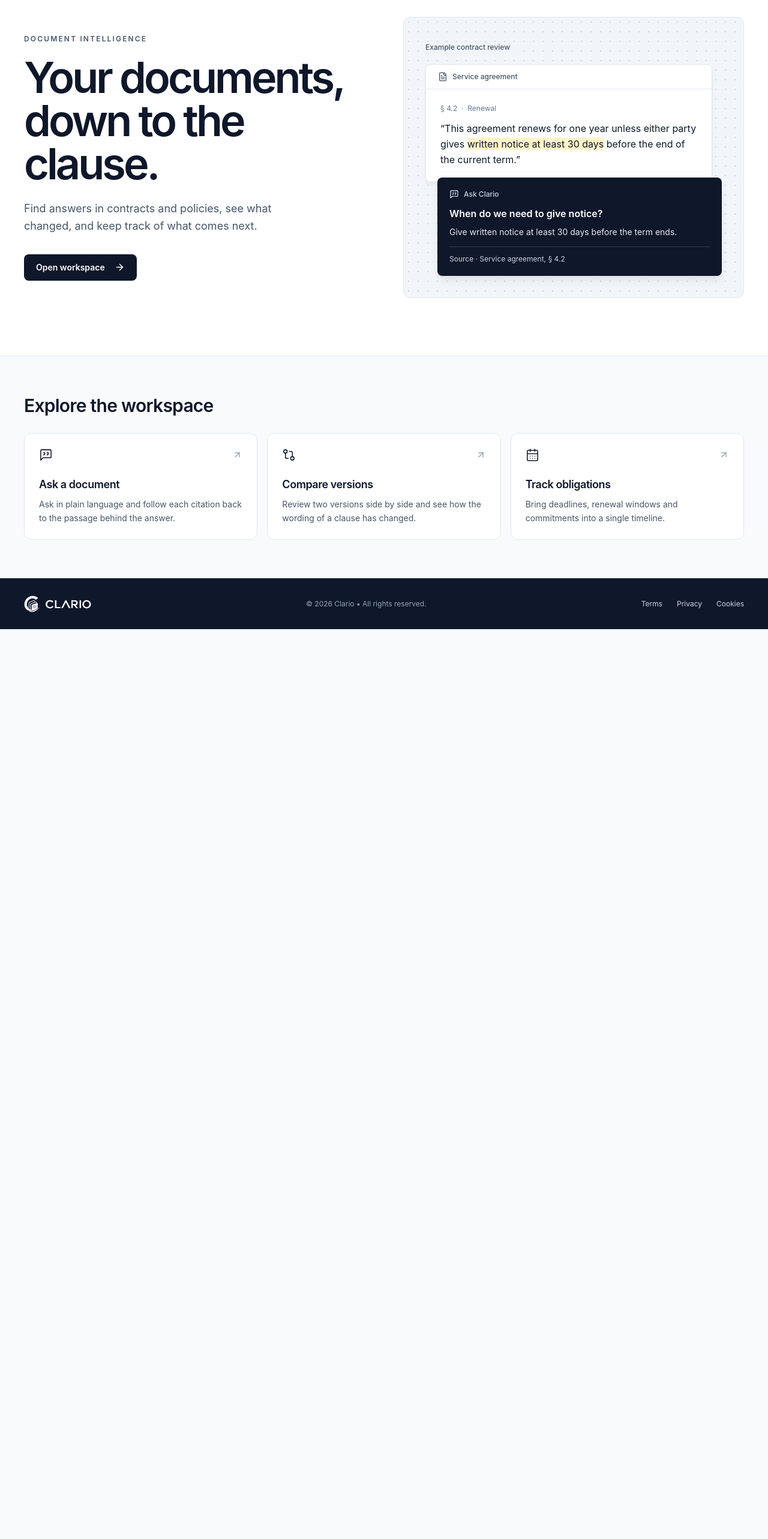
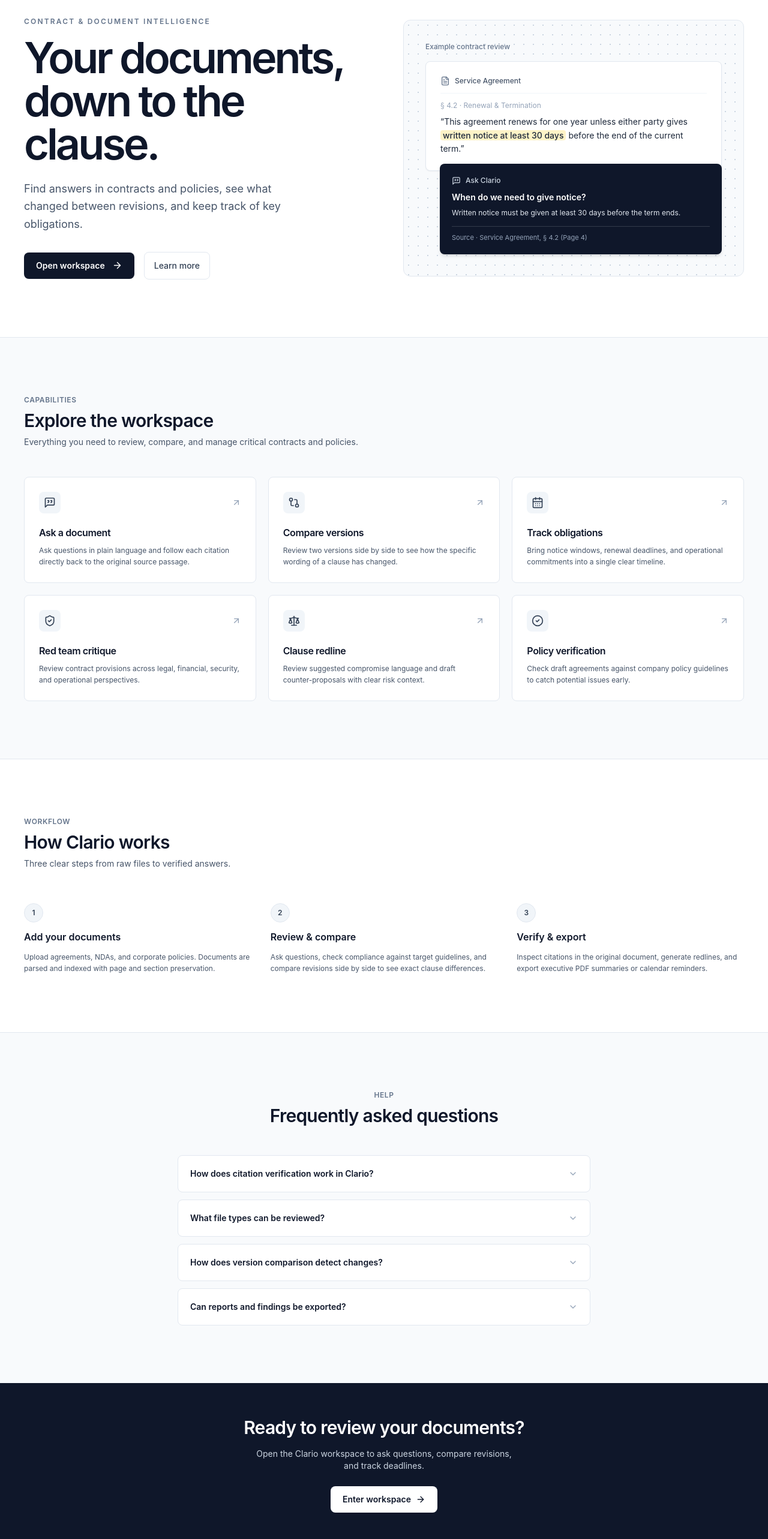
Before and after one commit to karthik558/Clario, a React (Vite) app in the folder frontend/: page /home in a window 1280 px wide. Shown: the part 140-2706 px from the top of the page at 60% size. Before the commit the page ends 1189 px from the top, so only its background shows below. Built offline with nearby package versions, Linux system fonts and the light colour scheme.

Commit message:
Clario: redesign home page with expanded workflows, FAQs, and navigation

```diff
--- a/frontend/src/pages/HomePage.tsx
+++ b/frontend/src/pages/HomePage.tsx
@@ -1,11 +1,75 @@
 import { useEffect, useState } from 'react';
-import { ArrowRight, ArrowUpRight, CalendarDays, FileText, GitCompare, MessageSquareQuote } from 'lucide-react';
+import {
+  ArrowRight,
+  ArrowUpRight,
+  CalendarDays,
+  FileText,
+  GitCompare,
+  MessageSquareQuote,
+  ShieldCheck,
+  Scale,
+  CheckCircle2,
+  BarChart3,
+  ChevronDown
+} from 'lucide-react';
 import { Link } from 'react-router-dom';
 
 const workflows = [
-  { path: '/ask', icon: MessageSquareQuote, title: 'Ask a document', detail: 'Ask in plain language and follow each citation back to the passage behind the answer.' },
-  { path: '/compare', icon: GitCompare, title: 'Compare versions', detail: 'Review two versions side by side and see how the wording of a clause has changed.' },
-  { path: '/obligations', icon: CalendarDays, title: 'Track obligations', detail: 'Bring deadlines, renewal windows and commitments into a single timeline.' },
+  {
+    path: '/ask',
+    icon: MessageSquareQuote,
+    title: 'Ask a document',
+    detail: 'Ask questions in plain language and follow each citation directly back to the original source passage.'
+  },
+  {
+    path: '/compare',
+    icon: GitCompare,
+    title: 'Compare versions',
+    detail: 'Review two versions side by side to see how the specific wording of a clause has changed.'
+  },
+  {
+    path: '/obligations',
+    icon: CalendarDays,
+    title: 'Track obligations',
+    detail: 'Bring notice windows, renewal deadlines, and operational commitments into a single clear timeline.'
+  },
+  {
+    path: '/critique',
+    icon: ShieldCheck,
+    title: 'Red team critique',
+    detail: 'Review contract provisions across legal, financial, security, and operational perspectives.'
+  },
+  {
+    path: '/negotiate',
+    icon: Scale,
+    title: 'Clause redline',
+    detail: 'Review suggested compromise language and draft counter-proposals with clear risk context.'
+  },
+  {
+    path: '/policy-checker',
+    icon: CheckCircle2,
+    title: 'Policy verification',
+    detail: 'Check draft agreements against company policy guidelines to catch potential issues early.'
+  },
+];
+
+const faqs = [
+  {
+    q: 'How does citation verification work in Clario?',
+    a: 'Every answer and finding includes a direct reference to the specific document, section, and page number. Clicking a citation opens the original document so you can verify the text yourself.'
+  },
+  {
+    q: 'What file types can be reviewed?',
+    a: 'Clario supports PDF documents, Microsoft Word (.docx), Excel spreadsheets (.xlsx, .xls), plain text (.txt), and Markdown (.md) files.'
+  },
+  {
+    q: 'How does version comparison detect changes?',
+    a: 'Comparison examines text differences at the clause level, highlighting additions, removals, and modifications so you can see changes even when formatting or paragraph order shifts.'
+  },
+  {
+    q: 'Can reports and findings be exported?',
+    a: 'Yes. You can export complete executive briefings, comparison findings, and obligation summaries as formatted PDF reports or calendar events.'
+  }
 ];
 
 export function HomePage() {
@@ -33,7 +97,7 @@ export function HomePage() {
   };
 
   return (
-    <div className="min-h-screen bg-white text-clario-text relative">
+    <div className="min-h-screen bg-white text-clario-text font-sans antialiased selection:bg-clario-navy selection:text-white">
       {/* Home Page Preloader with smooth timing and zero workspace text */}
       {showPreloader && (
         <div
@@ -53,69 +117,246 @@ export function HomePage() {
         </div>
       )}
 
+      {/* Clean, Professional Website Header */}
       <header className="bg-clario-navy text-white">
         <div className="mx-auto flex max-w-7xl items-center justify-between px-5 py-5 sm:px-10">
-          <div className="flex items-center gap-2.5 text-2xl font-semibold tracking-tight">
+          <Link to="/home" className="flex items-center gap-2.5">
             <img src="/clario.webp" alt="Clario" width="784" height="196" className="h-8 w-auto" />
-          </div>
-          <Link to="/" onClick={enterWorkspace} className="flex items-center gap-2 text-sm font-medium text-slate-200 hover:text-white">
+          </Link>
+
+          <nav className="hidden md:flex items-center gap-8 text-sm text-slate-300">
+            <a href="#features" className="hover:text-white transition-colors">Features</a>
+            <a href="#how-it-works" className="hover:text-white transition-colors">How it works</a>
+            <a href="#faq" className="hover:text-white transition-colors">FAQ</a>
+          </nav>
+
+          <Link
+            to="/"
+            onClick={enterWorkspace}
+            className="flex items-center gap-2 text-sm font-medium text-slate-200 hover:text-white transition-colors"
+          >
             Workspace <ArrowUpRight aria-hidden="true" size={16} />
           </Link>
         </div>
       </header>
+
       <main>
-        <section className="mx-auto grid max-w-7xl items-center gap-12 px-5 py-14 sm:px-10 lg:grid-cols-2 lg:gap-16 lg:py-24">
+        {/* Hero Section */}
+        <section className="mx-auto grid max-w-7xl items-center gap-12 px-5 py-16 sm:px-10 lg:grid-cols-2 lg:gap-16 lg:py-24">
           <div>
-            <p className="mb-5 text-xs font-semibold uppercase tracking-[.18em] text-slate-600">Document intelligence</p>
-            <h1 className="max-w-xl text-5xl font-semibold leading-[1.05] tracking-[-.055em] sm:text-6xl xl:text-7xl">Your documents,<br />down to the clause.</h1>
-            <p className="mt-6 max-w-md text-lg leading-relaxed text-slate-600">Find answers in contracts and policies, see what changed, and keep track of what comes next.</p>
-            <Link to="/" onClick={enterWorkspace} className="mt-8 inline-flex items-center gap-4 rounded-md bg-clario-navy px-5 py-3 text-sm font-semibold text-white hover:bg-clario-navy-light">
-              Open workspace <ArrowRight aria-hidden="true" size={17} />
-            </Link>
+            <p className="mb-4 text-xs font-semibold uppercase tracking-[.18em] text-slate-500">
+              Contract & Document Intelligence
+            </p>
+            <h1 className="max-w-xl text-5xl font-semibold leading-[1.05] tracking-[-.055em] sm:text-6xl xl:text-7xl text-slate-900">
+              Your documents,<br />down to the clause.
+            </h1>
+            <p className="mt-6 max-w-md text-lg leading-relaxed text-slate-600">
+              Find answers in contracts and policies, see what changed between revisions, and keep track of key obligations.
+            </p>
+            <div className="mt-8 flex items-center gap-4">
+              <Link
+                to="/"
+                onClick={enterWorkspace}
+                className="inline-flex items-center gap-3 rounded-md bg-clario-navy px-5 py-3 text-sm font-semibold text-white hover:bg-slate-800 transition-colors"
+              >
+                Open workspace <ArrowRight aria-hidden="true" size={17} />
+              </Link>
+              <a
+                href="#features"
+                className="inline-flex items-center gap-2 rounded-md border border-slate-200 px-4 py-3 text-sm font-medium text-slate-700 hover:border-slate-300 hover:text-slate-900 transition-colors"
+              >
+                Learn more
+              </a>
+            </div>
           </div>
-          <figure className="rounded-clario border border-slate-200 bg-slate-100 p-5 sm:p-9" style={{ backgroundImage: 'radial-gradient(#cbd5e1 1px, transparent 1px)', backgroundSize: '16px 16px' }}>
-            <figcaption className="mb-5 inline-block bg-slate-100 pr-2 text-xs font-medium text-slate-600">Example contract review</figcaption>
-            <div className="mr-4 rounded-md border border-slate-200 bg-white shadow-card">
-              <div className="flex items-center gap-2 border-b border-slate-200 px-5 py-3 text-xs font-medium text-slate-600">
-                <FileText size={16} aria-hidden="true" /> Service agreement
+
+          {/* Clean Contract Review Card */}
+          <figure
+            className="rounded-xl border border-slate-200 bg-slate-50 p-6 sm:p-9"
+            style={{ backgroundImage: 'radial-gradient(#cbd5e1 1px, transparent 1px)', backgroundSize: '16px 16px' }}
+          >
+            <figcaption className="mb-4 text-xs font-medium text-slate-500">
+              Example contract review
+            </figcaption>
+
+            <div className="rounded-lg border border-slate-200 bg-white p-5 sm:p-6 shadow-sm">
+              <div className="flex items-center gap-2 pb-3 mb-3 border-b border-slate-100 text-xs font-medium text-slate-600">
+                <FileText size={16} className="text-slate-500" />
+                <span>Service Agreement</span>
               </div>
-              <div className="p-5 sm:p-6">
-                <p className="mb-3 text-xs text-slate-500">§ 4.2 &nbsp;·&nbsp; Renewal</p>
-                <blockquote className="text-base leading-relaxed">“This agreement renews for one year unless either party gives <mark className="bg-amber-100 text-inherit">written notice at least 30 days</mark> before the end of the current term.”</blockquote>
+              <p className="mb-2 text-xs text-slate-400">§ 4.2 · Renewal & Termination</p>
+              <blockquote className="text-sm leading-relaxed text-slate-800">
+                “This agreement renews for one year unless either party gives <mark className="bg-amber-100 text-inherit px-1 rounded font-medium">written notice at least 30 days</mark> before the end of the current term.”
+              </blockquote>
+            </div>
+
+            <div className="relative -mt-3 ml-6 rounded-lg bg-clario-navy p-5 text-white shadow-md">
+              <div className="flex items-center gap-2 text-xs font-medium text-slate-300">
+                <MessageSquareQuote size={15} />
+                <span>Ask Clario</span>
               </div>
-            </div>
-            <div className="relative -mt-2 ml-5 rounded-md bg-clario-navy p-5 text-white shadow-elevated">
-              <div className="flex items-center gap-2 text-xs font-medium text-slate-300"><MessageSquareQuote size={16} aria-hidden="true" /> Ask Clario</div>
-              <p className="mt-3 font-semibold">When do we need to give notice?</p>
-              <p className="mt-2 text-sm leading-relaxed text-slate-200">Give written notice at least 30 days before the term ends.</p>
-              <p className="mt-3 border-t border-white/15 pt-3 text-xs text-slate-300">Source · Service agreement, § 4.2</p>
+              <p className="mt-2.5 text-sm font-semibold text-white">
+                When do we need to give notice?
+              </p>
+              <p className="mt-1.5 text-xs leading-relaxed text-slate-200">
+                Written notice must be given at least 30 days before the term ends.
+              </p>
+              <p className="mt-3 border-t border-white/15 pt-2.5 text-[11px] text-slate-400">
+                Source · Service Agreement, § 4.2 (Page 4)
+              </p>
             </div>
           </figure>
         </section>
-        <section className="border-t border-clario-border bg-slate-50">
-          <div className="mx-auto max-w-7xl px-5 py-12 sm:px-10 lg:py-16">
-            <h2 className="text-3xl font-semibold tracking-tight">Explore the workspace</h2>
-            <div className="mt-7 grid gap-4 md:grid-cols-3">
+
+        {/* Core Capabilities Section */}
+        <section id="features" className="border-t border-slate-200 bg-slate-50 py-16 sm:py-24">
+          <div className="mx-auto max-w-7xl px-5 sm:px-10">
+            <div className="max-w-xl mb-12">
+              <p className="text-xs font-semibold uppercase tracking-wider text-slate-500 mb-2">Capabilities</p>
+              <h2 className="text-3xl font-semibold tracking-tight text-slate-900">
+                Explore the workspace
+              </h2>
+              <p className="mt-2 text-sm text-slate-600">
+                Everything you need to review, compare, and manage critical contracts and policies.
+              </p>
+            </div>
+
+            <div className="grid gap-5 sm:grid-cols-2 lg:grid-cols-3">
               {workflows.map(({ path, icon: Icon, title, detail }) => (
-                <Link key={path} to={path} onClick={enterWorkspace} className="group rounded-clario border border-clario-border bg-white p-6 transition-colors hover:border-slate-400">
-                  <div className="flex items-center justify-between"><Icon aria-hidden="true" size={23} strokeWidth={1.6} /><ArrowUpRight aria-hidden="true" size={17} className="text-slate-400 group-hover:text-slate-900" /></div>
-                  <h3 className="mt-6 text-lg font-semibold tracking-tight">{title}</h3>
-                  <p className="mt-2 text-sm leading-relaxed text-slate-600">{detail}</p>
+                <Link
+                  key={path}
+                  to={path}
+                  onClick={enterWorkspace}
+                  className="group rounded-lg border border-slate-200 bg-white p-6 transition-all hover:border-slate-300 hover:shadow-sm"
+                >
+                  <div className="flex items-center justify-between">
+                    <div className="p-2 rounded-md bg-slate-100 text-slate-700 group-hover:bg-clario-navy group-hover:text-white transition-colors">
+                      <Icon size={20} />
+                    </div>
+                    <ArrowUpRight size={16} className="text-slate-400 group-hover:text-slate-900 transition-colors" />
+                  </div>
+                  <h3 className="mt-5 text-base font-semibold tracking-tight text-slate-900 group-hover:text-clario-navy transition-colors">
+                    {title}
+                  </h3>
+                  <p className="mt-2 text-xs leading-relaxed text-slate-600">
+                    {detail}
+                  </p>
                 </Link>
               ))}
             </div>
           </div>
         </section>
+
+        {/* How It Works Section */}
+        <section id="how-it-works" className="py-16 sm:py-24 bg-white border-t border-slate-200">
+          <div className="mx-auto max-w-7xl px-5 sm:px-10">
+            <div className="max-w-xl mb-14">
+              <p className="text-xs font-semibold uppercase tracking-wider text-slate-500 mb-2">Workflow</p>
+              <h2 className="text-3xl font-semibold tracking-tight text-slate-900">
+                How Clario works
+              </h2>
+              <p className="mt-2 text-sm text-slate-600">
+                Three clear steps from raw files to verified answers.
+              </p>
+            </div>
+
+            <div className="grid gap-8 md:grid-cols-3">
+              <div className="space-y-3">
+                <div className="w-8 h-8 rounded-full bg-slate-100 text-slate-700 flex items-center justify-center font-semibold text-xs border border-slate-200">
+                  1
+                </div>
+                <h3 className="text-base font-semibold text-slate-900">Add your documents</h3>
+                <p className="text-xs leading-relaxed text-slate-600">
+                  Upload agreements, NDAs, and corporate policies. Documents are parsed and indexed with page and section preservation.
+                </p>
+              </div>
+
+              <div className="space-y-3">
+                <div className="w-8 h-8 rounded-full bg-slate-100 text-slate-700 flex items-center justify-center font-semibold text-xs border border-slate-200">
+                  2
+                </div>
+                <h3 className="text-base font-semibold text-slate-900">Review & compare</h3>
+                <p className="text-xs leading-relaxed text-slate-600">
+                  Ask questions, check compliance against target guidelines, and compare revisions side by side to see exact clause differences.
+                </p>
+              </div>
+
+              <div className="space-y-3">
+                <div className="w-8 h-8 rounded-full bg-slate-100 text-slate-700 flex items-center justify-center font-semibold text-xs border border-slate-200">
+                  3
+                </div>
+                <h3 className="text-base font-semibold text-slate-900">Verify & export</h3>
+                <p className="text-xs leading-relaxed text-slate-600">
+                  Inspect citations in the original document, generate redlines, and export executive PDF summaries or calendar reminders.
+                </p>
+              </div>
+            </div>
+          </div>
+        </section>
+
+        {/* FAQ Section */}
+        <section id="faq" className="border-t border-slate-200 bg-slate-50 py-16 sm:py-24">
+          <div className="mx-auto max-w-3xl px-5 sm:px-10">
+            <div className="text-center mb-12">
+              <p className="text-xs font-semibold uppercase tracking-wider text-slate-500 mb-2">Help</p>
+              <h2 className="text-3xl font-semibold tracking-tight text-slate-900">
+                Frequently asked questions
+              </h2>
+            </div>
+
+            <div className="space-y-3">
+              {faqs.map((faq, idx) => (
+                <details
+                  key={idx}
+                  className="group rounded-lg border border-slate-200 bg-white p-5 transition-colors [&_summary::-webkit-details-marker]:hidden"
+                >
+                  <summary className="flex cursor-pointer items-center justify-between text-sm font-semibold text-slate-900">
+                    <span>{faq.q}</span>
+                    <ChevronDown size={16} className="text-slate-400 transition-transform group-open:rotate-180 shrink-0 ml-4" />
+                  </summary>
+                  <p className="mt-3 text-xs leading-relaxed text-slate-600 border-t border-slate-100 pt-3">
+                    {faq.a}
+                  </p>
+                </details>
+              ))}
+            </div>
+          </div>
+        </section>
+
+        {/* Simple Call to Action Banner */}
+        <section className="bg-clario-navy text-white py-14 px-5 sm:px-10">
+          <div className="mx-auto max-w-4xl text-center space-y-4">
+            <h2 className="text-2xl sm:text-3xl font-semibold tracking-tight">
+              Ready to review your documents?
+            </h2>
+            <p className="text-sm text-slate-300 max-w-md mx-auto">
+              Open the Clario workspace to ask questions, compare revisions, and track deadlines.
+            </p>
+            <div className="pt-2">
+              <Link
+                to="/"
+                onClick={enterWorkspace}
+                className="inline-flex items-center gap-2 rounded-md bg-white px-5 py-3 text-sm font-semibold text-slate-900 hover:bg-slate-100 transition-colors"
+              >
+                Enter workspace <ArrowRight size={16} />
+              </Link>
+            </div>
+          </div>
+        </section>
       </main>
-      <footer className="bg-clario-navy border-t border-white/10">
-        <div className="mx-auto flex max-w-7xl flex-col md:flex-row items-center justify-between gap-y-4 px-5 py-7 sm:px-10">
+
+      {/* Professional Clean Footer */}
+      <footer className="bg-clario-navy border-t border-white/10 text-slate-400 py-8 px-5 sm:px-10">
+        <div className="mx-auto max-w-7xl flex flex-col sm:flex-row items-center justify-between gap-4">
           <div className="flex items-center">
             <img src="/clario.webp" alt="Clario" width="784" height="196" className="h-7 w-auto" />
           </div>
-          <p className="text-xs text-slate-400 font-normal order-last md:order-none">
+
+          <p className="text-xs text-slate-400 order-last sm:order-none">
             © 2026 Clario • All rights reserved.
           </p>
-          <nav aria-label="Legal" className="flex flex-wrap items-center gap-x-6 text-xs text-slate-300 [&_a:hover]:text-white">
+
+          <nav aria-label="Legal" className="flex items-center gap-6 text-xs text-slate-300 [&_a:hover]:text-white transition-colors">
             <Link to="/terms">Terms</Link>
             <Link to="/privacy">Privacy</Link>
             <Link to="/cookies">Cookies</Link>
```
